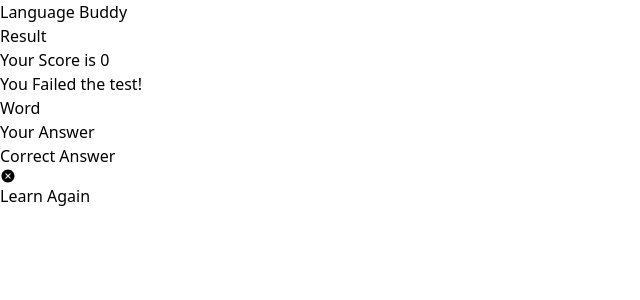
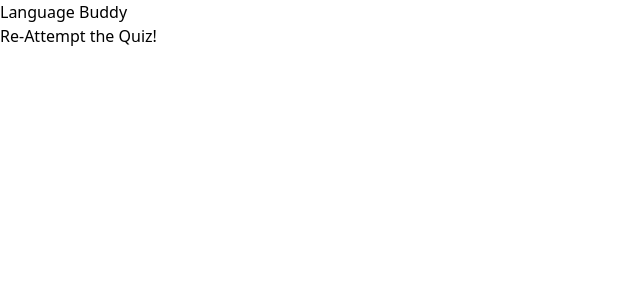
Before and after one commit to TusharSoni014/language-buddy, a React (Vite) app: page /result in a window 1280 px wide. Shown: the top 300 px of the page, without its empty margins (0-640 px from the left). Built offline with nearby package versions, Linux system fonts and the light colour scheme.

Commit message:
final fixes

```diff
--- a/src/components/ResultElement.tsx
+++ b/src/components/ResultElement.tsx
@@ -11,13 +11,20 @@ export default function Resultelement({ data, heading }: ResultPropType) {
       <p className={`${heading && "font-bold"}`}>{data.word}</p>
       <p className={`${heading && "font-bold"}`}>{data.ans}</p>
       <p className={`${heading && "font-bold"}`}>{data.correct}</p>
-      <p className=" text-[20px]">
-        {data.ans === data.correct ? (
-          <IoCheckmarkCircleSharp className="text-green-500"/>
-        ) : (
-          <IoCloseCircleSharp className="text-red-500"/>
-        )}
-      </p>
+      {heading ? (
+        <div className="flex justify-center items-center">
+          <IoCheckmarkCircleSharp className="text-green-500 text-xs" />/
+          <IoCloseCircleSharp className="text-red-500 text-xs" />
+        </div>
+      ) : (
+        <p className="text-[20px]">
+          {data.ans === data.correct ? (
+            <IoCheckmarkCircleSharp className="text-green-500" />
+          ) : (
+            <IoCloseCircleSharp className="text-red-500" />
+          )}
+        </p>
+      )}
     </div>
   );
 }
--- a/src/pages/Learning.tsx
+++ b/src/pages/Learning.tsx
@@ -1,6 +1,5 @@
 import { useEffect, useState } from "react";
 import { useNavigate, useSearchParams } from "react-router-dom";
-import { GiSpeaker } from "react-icons/gi";
 import { useDispatch, useSelector } from "react-redux";
 import {
   clearResult,
@@ -57,7 +56,12 @@ export default function Learning() {
   }, []);
 
   if (isLoading) return <Loader />;
-  if (isError) return <>Error Occured</>;
+  if (isError)
+    return (
+      <div className="min-h-[calc(100dvh-60px)] flex justify-center items-center text-gray-500">
+        Error Occured
+      </div>
+    );
   if (isSuccess)
     return (
       <div className="__question min-h-[calc(100dvh-60px)] p-3">
@@ -98,7 +102,6 @@ export default function Learning() {
             <div className="__question_preview w-full text-xl flex justify-center items-center my-4 gap-2">
               {questionCount + 1} - {words[questionCount]} :{" "}
               {data![questionCount]}
-              <GiSpeaker className="cursor-pointer text-xl text-blue-500" />
             </div>
           </div>
         )}
--- a/src/pages/Result.tsx
+++ b/src/pages/Result.tsx
@@ -14,6 +14,14 @@ export default function Result() {
   const score = useSelector((state: RootState) => state.wordsSlice.score);
   const result = useSelector((state: RootState) => state.wordsSlice.result);
   const status = useSelector((state: RootState) => state.wordsSlice.quizStatus);
+  if (result.length === 0)
+    return (
+      <>
+        <div className=" min-h-[calc(100dvh-60px)] flex justify-center items-center text-gray-500">
+          Re-Attempt the Quiz!
+        </div>
+      </>
+    );
   return (
     <div className="__result_page min-h-[calc(100dvh-60px)] p-3 flex flex-col justify-center items-center">
       <h1 className=" text-3xl text-center">Result</h1>
--- a/src/redux/store.ts
+++ b/src/redux/store.ts
@@ -8,6 +8,7 @@ const store = configureStore({
     [api.reducerPath]: api.reducer,
   },
   middleware: (defaultMiddleware) => defaultMiddleware().concat(api.middleware),
+  devTools: !import.meta.env.PROD,
 });
 
 export default store;
```
